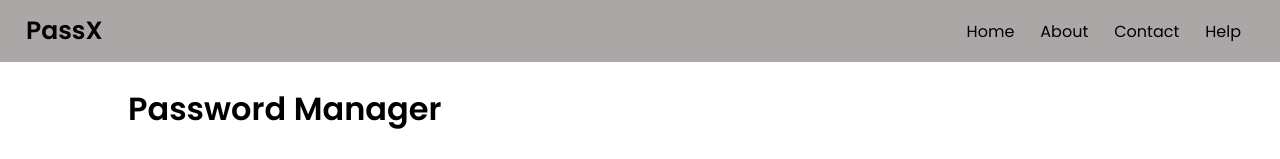
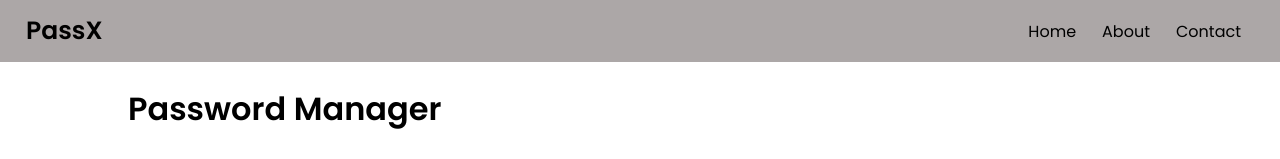
Before and after one commit to kushal214/pass-x, a plain HTML site: page index.html in a window 1280 px wide. Shown: the top 159 px of the page. Drawn offline with Linux system fonts and the light colour scheme.

Commit message:
Removed hello world

```diff
--- a/hello.js
+++ /dev/null
@@ -1 +0,0 @@
-console.log("Hello World")
--- a/index.html
+++ b/index.html
@@ -16,7 +16,7 @@
             <li>Home</li>
             <li>About</li>
             <li>Contact</li>
-            <li>Help</li>
+
         </ul>
     </nav>
     <div class="container">
```
